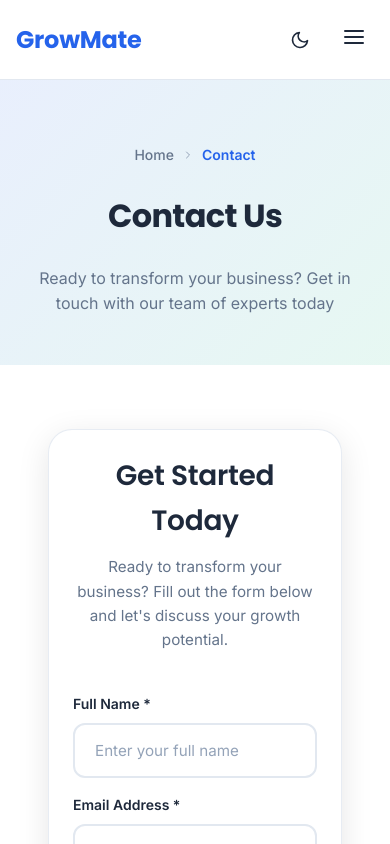
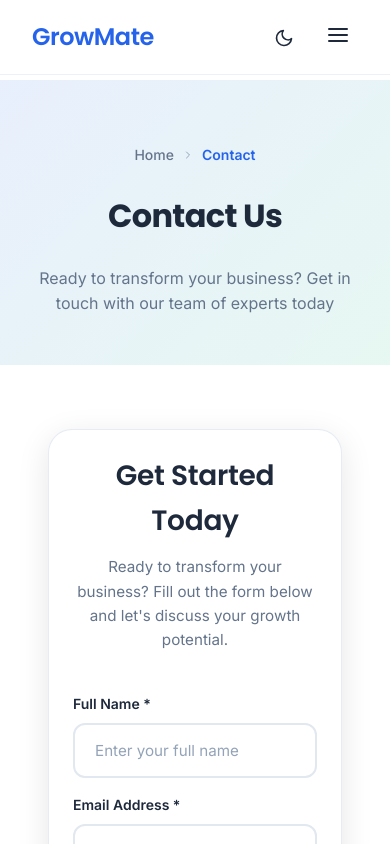
Before and after one commit to danujaadikari/GrowMate---Business-Website, a React (Create React App) app: page /contact in a window 390 px wide. Shown: the top 844 px of the page. Built offline with nearby package versions, Linux system fonts and the light colour scheme.

Commit message:
Refactor Navbar styles for improved layout, responsiveness, and aesthetics

```diff
--- a/src/components/Navbar/Navbar.css
+++ b/src/components/Navbar/Navbar.css
@@ -3,13 +3,13 @@
   top: 0;
   left: 0;
   right: 0;
-  background-color: rgba(255, 255, 255, 0.95);
-  backdrop-filter: blur(10px);
-  -webkit-backdrop-filter: blur(10px);
-  border-bottom: 1px solid var(--border-color);
+  background-color: rgba(255, 255, 255, 0.98);
+  -webkit-backdrop-filter: blur(12px);
+  backdrop-filter: blur(12px);
+  border-bottom: 1px solid rgba(226, 232, 240, 0.6);
   z-index: 1000;
   transition: all 0.3s ease;
-  height: 80px;
+  height: 75px;
 }
 
 [data-theme="dark"] .navbar {
@@ -29,21 +29,29 @@
   display: flex;
   align-items: center;
   justify-content: space-between;
-  height: 80px;
+  height: 75px;
+  max-width: 1200px;
+  margin: 0 auto;
+  padding: 0 1rem;
 }
 
 /* Logo */
 .navbar-logo {
   text-decoration: none;
   color: var(--text-primary);
+  transition: transform 0.2s ease;
+}
+
+.navbar-logo:hover {
+  transform: scale(1.02);
 }
 
 .logo-text {
   font-family: 'Poppins', sans-serif;
-  font-size: 1.75rem;
-  font-weight: 700;
+  font-size: 1.625rem;
+  font-weight: 600;
   color: var(--primary-color);
-  letter-spacing: -0.01em;
+  letter-spacing: -0.02em;
 }
 
 /* Desktop Navigation */
```
